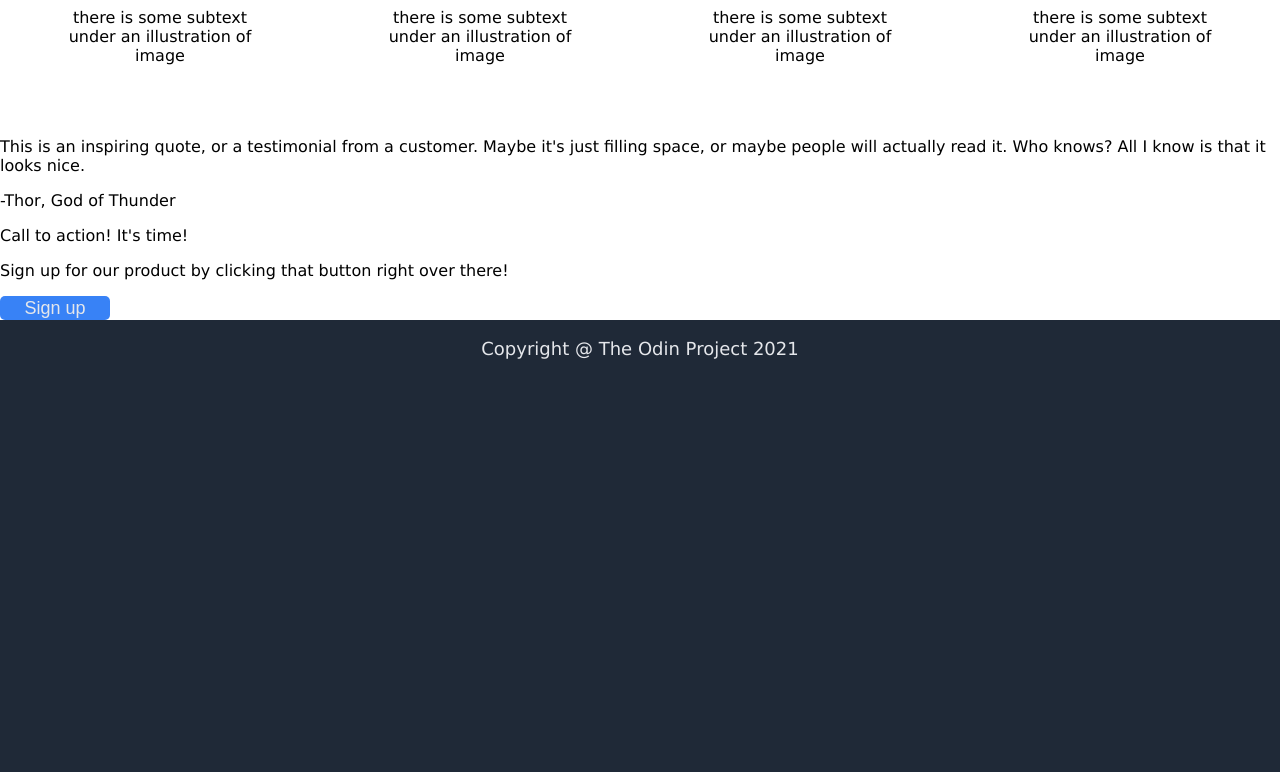
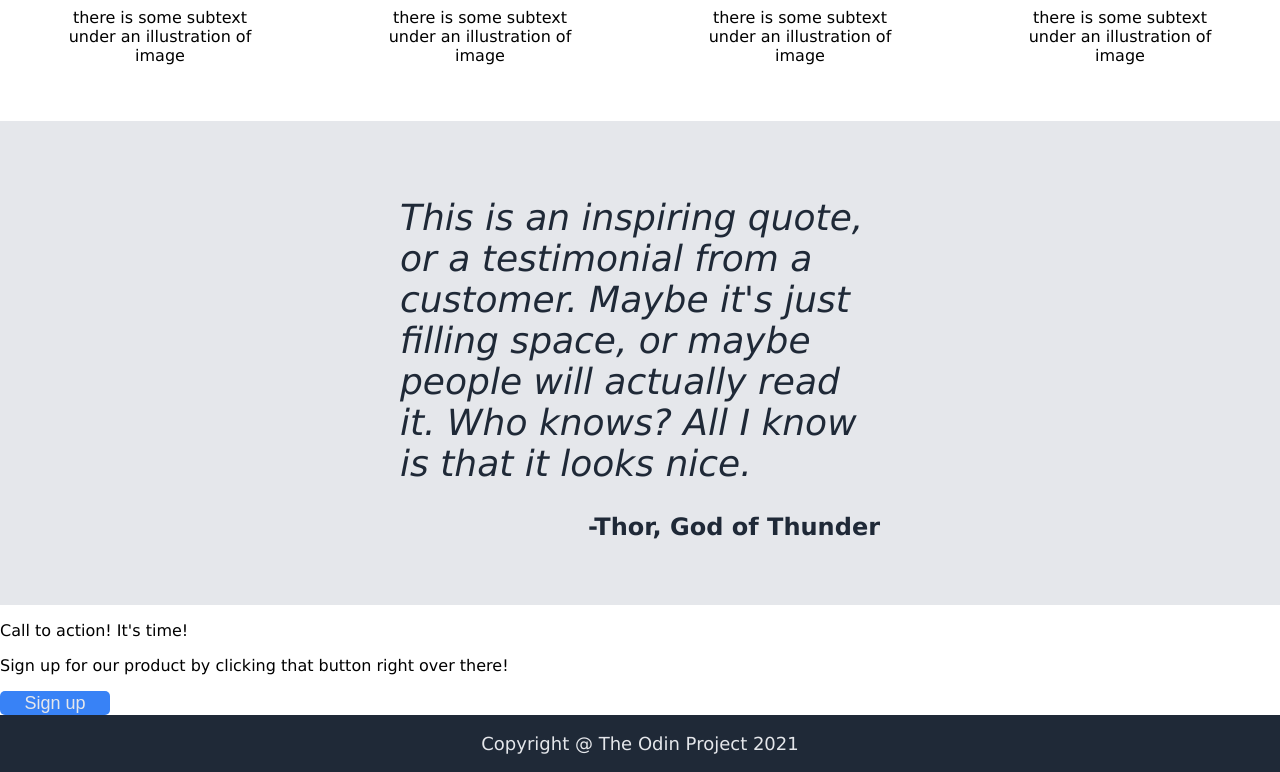
Before and after one commit to AryanDhull-IIITD/Web-Dev-Practice, a plain HTML site: page index.html in a window 1280 px wide. Shown: the part 892-1664 px from the top of the page. Before the commit the page ends 1269 px from the top, so only its background shows below. Drawn offline with Linux system fonts and the light colour scheme.

Commit message:
Created the second row

```diff
--- a/index.html
+++ b/index.html
@@ -51,9 +51,9 @@
 
         </div>
 
-        <div>
+        <div class="second-row">
             <p class="quote">This is an inspiring quote, or a testimonial from a customer. Maybe it's just filling space, or maybe people will actually read it. Who knows? All I know is that it looks nice.</p>
-            <p>-Thor, God of Thunder</p>
+            <p class="author">-Thor, God of Thunder</p>
         </div>
 
         <div>
--- a/style.css
+++ b/style.css
@@ -113,6 +113,28 @@ main{
     box-shadow: 0 0 0 8px #3882F6;
 }
 
+.second-row {
+    background-color: #E5E7EB;
+    display: flex;
+    flex-direction: column;
+    padding: 40px 400px;
+}
+
+.quote {
+    font-size: 36px;
+    font-style: italic;
+    color: #1F2937;
+    margin-bottom: 5px;
+}
+
+.author {
+    align-self: flex-end;
+    font-size: 24px;
+    font-weight: bold;
+    color: #1F2937;
+}
+
+
 
 button{
     background-color: #3882F6;
```
